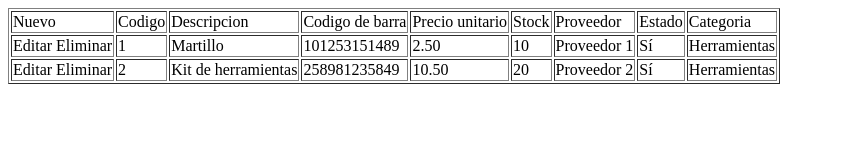
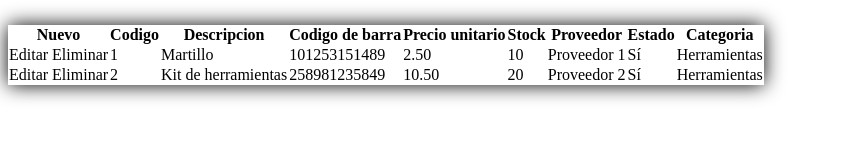
Before and after one commit to mariacustodio/IGM, a plain HTML site: page index.html in a window 1280 px wide. Shown: the whole page, without its empty margins (0-843 px from the left). Drawn offline with Linux system fonts and the light colour scheme.

Commit message:
prueba 4

```diff
--- a/index.html
+++ b/index.html
@@ -4,21 +4,30 @@
     <meta charset="UTF-8">
     <meta http-equiv="X-UA-Compatible" content="IE=edge">
     <meta name="viewport" content="width=device-width, initial-scale=1.0">
-    <title>index.html</title>
+    <title></title>
+    <link rel="stylesheet" href="style.css">
 </head>
 <body>
-    <table border="1">
+    <table>
+        <thead>
         <tr>
-            <td>Nuevo</td>
-            <td>Codigo</td>
-            <td>Descripcion</td>
-            <td>Codigo de barra</td>
-            <td>Precio unitario</td>
-            <td>Stock</td>
-            <td>Proveedor</td>
-            <td>Estado</td>
-            <td>Categoria</td>
+
+            <th>Nuevo</th>
+
+
+
+
+            <th>Codigo</th>
+            <th>Descripcion</th>
+            <th>Codigo de barra</th>
+            <th >Precio unitario</th>
+            <th>Stock</th>
+            <th>Proveedor</th>
+            <th>Estado</th>
+            <th>Categoria</th>
         </tr>
+        </thead>
+        <tbody>
         <tr>
 
             <td>Editar Eliminar</td>
@@ -43,7 +52,7 @@
             <td>Sí</td>
             <td>Herramientas</td>
         </tr>
-
+        </tbody>
     </table>
 
 </body>
--- /dev/null
+++ b/style.css
@@ -0,0 +1,14 @@
+div{
+    margin: 10px;
+    padding: 20px;
+    border: 5px solid
+
+}
+{
+    margin-right: 80px;
+}
+table{
+    border-collapse: collapse;
+    margin: 25px 0;
+    min-width: 500px;
+    box-shadow: 0 0 20px;
```
Also changed, not shown: mensaje.html (added, +12 -0 lines), producto.html (added, +57 -0 lines).
